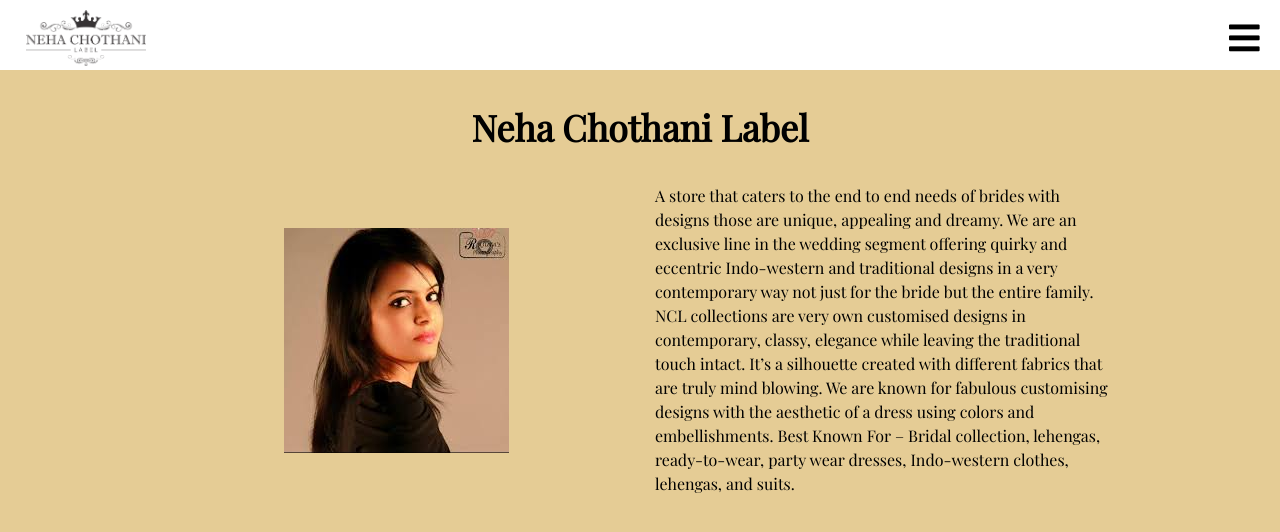
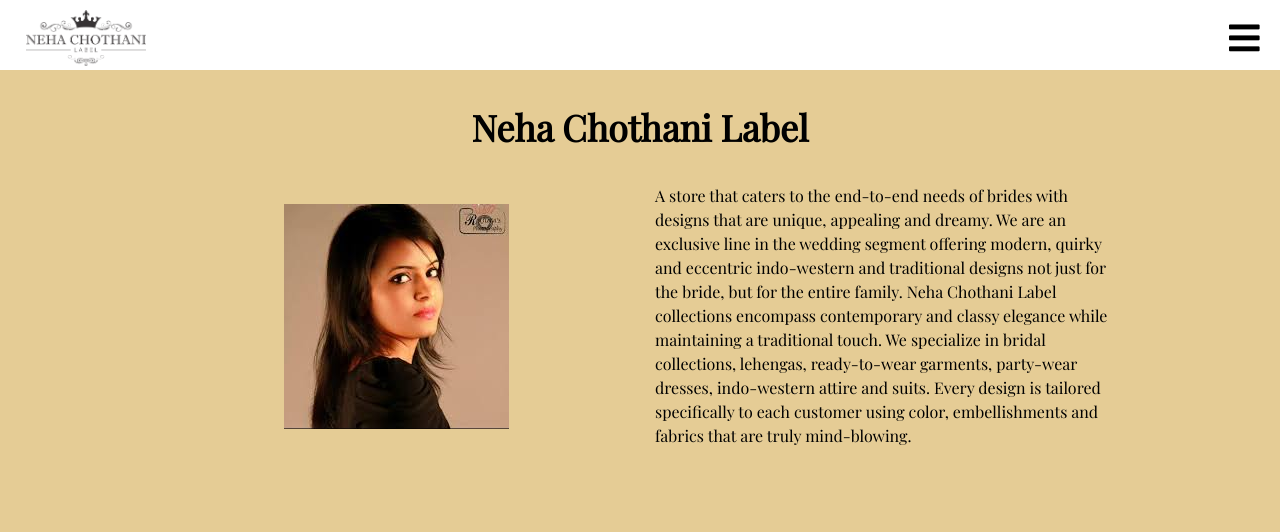
Before and after one commit to VishalChothani/react-website, a React app in the folder website/: page /about in a window 1280 px wide. Shown: the top 532 px of the page. Built offline with nearby package versions, Linux system fonts and the light colour scheme; a web font is replaced by a local one.

Commit message:
Using correct english again :sweat:

```diff
--- a/website/src/js/AboutUs/Component/AboutUsComponent.js
+++ b/website/src/js/AboutUs/Component/AboutUsComponent.js
@@ -19,11 +19,7 @@
                 </div>
                 <div className={classNames('col-xs-12 col-sm-6 about-us-info', { 'margin-v' : isInMobile })}>
                   <div className="h5">
-                    A store that caters to the end to end needs of brides with designs those are unique, appealing and dreamy.
-                    We are an exclusive line in the wedding segment offering quirky and eccentric Indo-western and traditional designs in a very contemporary way not just for the bride but the entire family.
-                    NCL collections are very own customised designs in contemporary, classy, elegance while leaving the traditional touch intact. It’s a silhouette created with different fabrics that are truly mind blowing.
-                    We are known for fabulous customising designs with the aesthetic of a dress using colors and embellishments.
-                    Best Known For – Bridal collection, lehengas, ready-to-wear, party wear dresses, Indo-western clothes, lehengas, and suits.
+                    A store that caters to the end-to-end needs of brides with designs that are unique, appealing and dreamy. We are an exclusive line in the wedding segment offering modern, quirky and eccentric indo-western and traditional designs not just for the bride, but for the entire family. Neha Chothani Label collections encompass contemporary and classy elegance while maintaining a traditional touch. We specialize in bridal collections, lehengas, ready-to-wear garments, party-wear dresses, indo-western attire and suits. Every design is tailored specifically to each customer using color, embellishments and fabrics that are truly mind-blowing.
                   </div>
                 </div>
               </div>
--- a/website/src/js/Reviews/Reducers/ReviewsReducer.js
+++ b/website/src/js/Reviews/Reducers/ReviewsReducer.js
@@ -8,7 +8,7 @@
       userImg: sanskrutiPhoto,
       name: "Sanskruti Balgude - Marathi actor",
       alt: "Neha's photo",
-      comment: "I have been wearing Neha Chothani's label. I have been wearing her outfit for a long time now. I really think they are pretty and elegant. I'll be wearing more of them soon",
+      comment: "I have been wearing Neha Chothani Label garments  for a long time now. Everything she has designed for me has been so pretty and elegant. I will definitely come to Neha for more designs in the future.",
     },
 
     {
@@ -16,14 +16,14 @@
       userImg: nehaRuggerPhoto,
       name: "Neha Rugger - Rugby player",
       alt: "Neha's photo",
-      comment: "Highly recommend this cute little dress shop! I usually dislike shopping for dresses due to my curvy figure that makes dress fittings a nightmare, but Neha made this such a fun and easy experience!! She helped me to get in/out of the dresses and give her honest opinion about it.I told Neha roughly what Im looking for, and she immediately came up with few great options. I tried one on and LOVED it. It was flattering and looked beautiful from every angle. The halter top was a bit too loose, so she tailored it in 24 hours for a very reasonable price! I was so impressed. I had prepared myself for a frustrating few hours of trying on dresses that don't fit, but instead I finished my shopping in less than an hour, and walked out feeling happy and relieved. Look no further if you need beautiful dresses at a reasonable price, with unbeatable friendly and knowledgeable customer service. Thank you, Neha!",
+      comment: "Highly recommend this cute little dress shop! I usually dislike shopping for dresses due to my curvy figure which makes dress fittings a nightmare, but Neha made this such a fun and easy experience! She helped me try on dresses and give her honest opinion about them. I told Neha roughly what I am looking for, and she immediately came up with few great options. I tried one on and LOVED it. It was flattering and looked beautiful from every angle. The halter top was a bit too loose, so she made alterations within 24 hours for a very reasonable price! I was so impressed. I had prepared myself for a frustrating few hours of trying on dresses that wouldn’t fit, but instead I finished my shopping in less than an hour, and walked out feeling happy and relieved. Look no further if you need beautiful dresses at a reasonable price, with unbeatable friendly and knowledgeable customer service. Thank you, Neha!",
     },
 
     {
       userImg: pratikPhoto,
       name: "Pratik Jain",
       alt: "Neha's photo",
-      "comment": "Its always a little uncomfortable when you are a guy buying gifts in a store intented for women. Neha made an extra effort to make sure I was comfortable, informed and taught me about different types of fabrics, texture etc. Thanks, my wife is going to love her new dress!",
+      "comment": "It’s always a little uncomfortable when you are a guy buying gifts in a store intented for women. Neha went above and beyond to ensure  I was comfortable; she even explained the differences between types of fabrics, textures etc. Thanks Neha, my wife is going to love her new dress!",
     },
   ]
 }
--- a/website/src/routers.js
+++ b/website/src/routers.js
@@ -18,7 +18,6 @@
         <Header />
         <Switch>
           <Route exact path='/' render={ ()=> <App /> } />
-          <Route path='/react-website' render={ ()=> <App /> } />
           <Route path='/home' component={HomePage} />
           <Route path='/contact' component={ContactUs} />
           <Route exact path='/men' component={MensCollectionContainer} />
```
